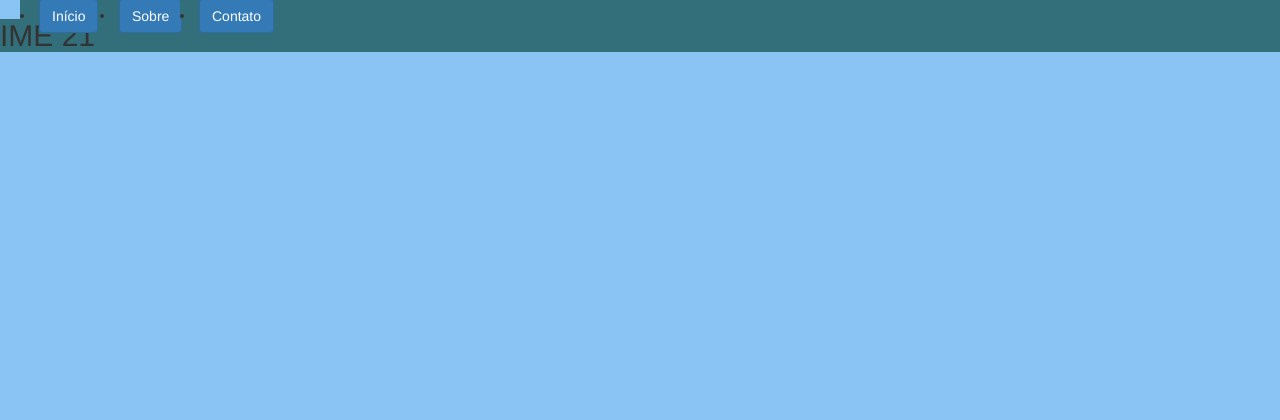
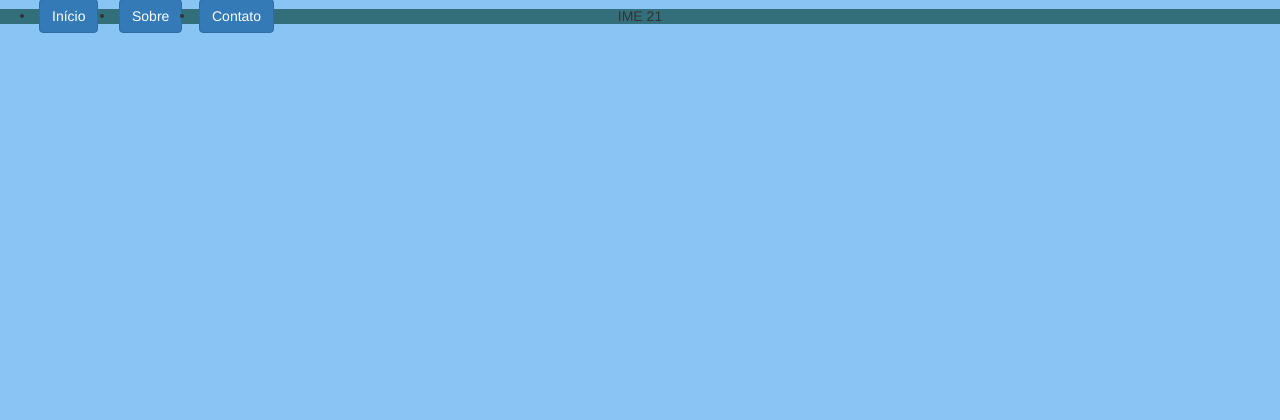
Before and after one commit to 2621/TheFence, a Django app: page /contato/ in a window 1280 px wide; the page is wider, and only the part inside the window is pictured. Shown: the part 141-561 px from the top of that part. Run offline with Django 3.2, Linux system fonts and the light colour scheme; some libraries are stand-ins or nearby versions.

Commit message:
alteracoes amauri

```diff
--- a/blog/templates/contato/contato.html
+++ b/blog/templates/contato/contato.html
@@ -11,15 +11,15 @@
 		<header style="height: 120px">
 			<img src="https://www.flaticon.com/premium-icon/icons/svg/1183/1183120.svg" style="max-height: 100px; max-width: 100px; position: absolute; top: 20px; left: 20px;">
 			<h1 style="margin-top: 0px; margin-left: 150px">The Fence</h1>
-			<h2 style="margin-left: 150px">Algum 'lema' de segurança/localização bom</h2>
+			<h3 style="margin-left: 150px">Algum 'lema' de segurança/localização bom</h3>
 		</header><<!-- cabeçalho -->
 	<section>
-		<nav style="width: 100%; position: absolute; left: 20px;background-color: #336e7b; height: 20px"><li><a href="\" class="btn btn-primary">Início</a></li></nav>
-		<nav style="width: 100%; position: absolute; left: 100px;background-color: #336e7b; height: 20px"><li><a href="\sobre" class="btn btn-primary">Sobre</a></li></nav>
-		<nav style="width: 100%; position: absolute; left: 180px;background-color: #336e7b; height: 20px"><li><a href="\contato" class="btn btn-primary">Contato</a></li></nav>
+		<nav style="width: 100%; position: absolute; left: 20px; height: 20px"><li><a href="\" class="btn btn-primary">Início</a></li></nav>
+		<nav style="width: 100%; position: absolute; left: 100px; height: 20px"><li><a href="\sobre" class="btn btn-primary">Sobre</a></li></nav>
+		<nav style="width: 100%; position: absolute; left: 180px; height: 20px"><li><a href="\contato" class="btn btn-primary">Contato</a></li></nav>
 	</section><!--conteúdo-->
 	<footer style="background-color: #336e7b">
-			<h2 style="bottom">IME 21</h2>
+			<h5 style="text-align: center;">IME 21</h5>
 	</footer><!--rodapé-->
 </body>
 </html>
```
Also changed, not shown: blog/templates/index/index.html (+5 -5 lines), blog/templates/sobre/sobre.html (+5 -5 lines).
